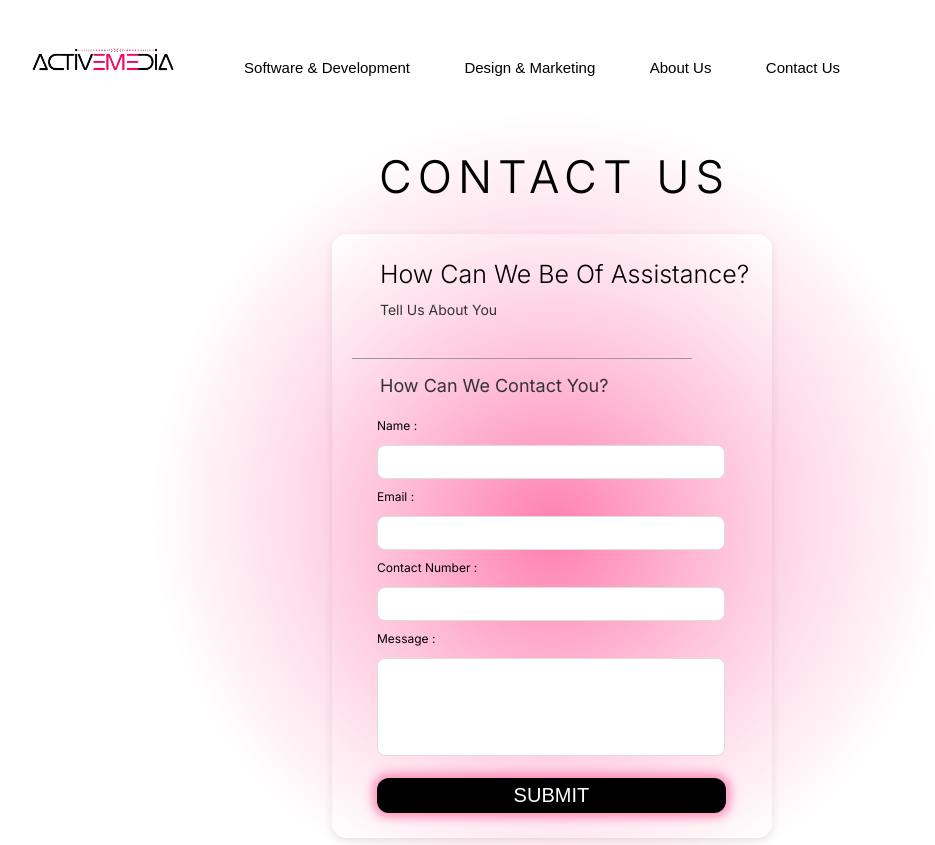
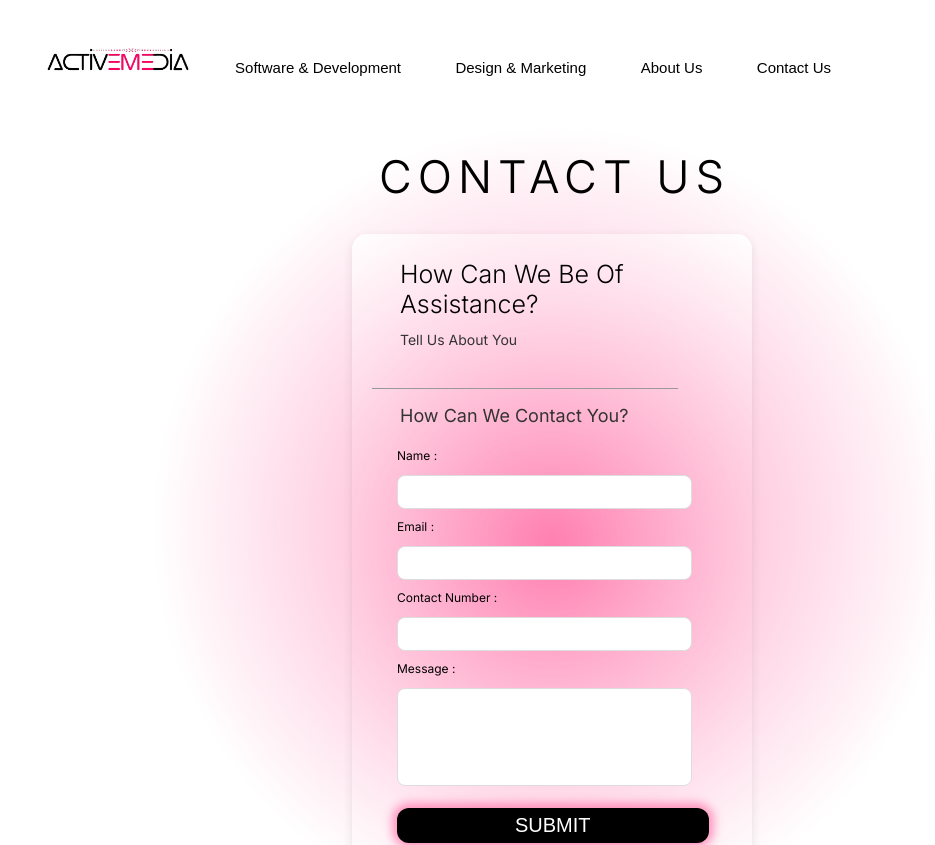
Before and after one commit to Divine-Ntambwe/Active-Media, a React (Vite) app: page /contact-us in a window 1280 px wide. Shown: the top 845 px of the page, without its empty margins (88-1023 px from the left). Built offline with nearby package versions, Linux system fonts and the light colour scheme.

Commit message:
worked on the navbar

```diff
--- a/src/pages/Contact_Us.jsx
+++ b/src/pages/Contact_Us.jsx
@@ -31,7 +31,9 @@ const Contact_Us = () => {
 
   return (
     <div className={styles.pageWrapper}>
-      <Navbar/>
+      <div className={styles.navbarContainer}>
+        <Navbar />
+      </div>
 
       {/* Page Title */}
       <h1 className={styles.heading}>CONTACT US</h1>
@@ -65,8 +67,6 @@ const Contact_Us = () => {
             }}
           />
 
-
-
           <button type="submit">SUBMIT</button>
         </form>
       </div>
--- a/src/pages/Contact_Us.module.css
+++ b/src/pages/Contact_Us.module.css
@@ -1,4 +1,10 @@
 @import url('https://fonts.googleapis.com/css2?family=Inter:ital,opsz,wght@0,14..32,100..900;1,14..32,100..900&family=Montserrat:ital,wght@0,100..900;1,100..900&display=swap');
+
+*{
+  box-sizing: border-box;
+  padding: 0%;
+  margin: 0%;
+}
 
 .pageWrapper {
   font-family: 'Inter', sans-serif;
@@ -9,7 +15,19 @@
   padding-bottom: 40px; /* Reduced from 50px */
   animation: appear 0.3s forwards;
   max-width: 1200px; /* Added to constrain overall width and reduce horizontal scroll */
-  margin: 0 auto; /* Center the wrapper */
+  margin: 0 auto;
+}
+
+/* Add this to your Contact_Us.module.css file */
+
+.navbarContainer {
+  position: sticky;
+  top: 0;
+  z-index: 1000; /* Ensure it stays above other content */
+  background-color: rgba(255, 255, 255, 0.7); /* Semi-transparent white background */
+  backdrop-filter: blur(7px); /* Apply blur effect to show underlying content faintly */
+  -webkit-backdrop-filter: blur(10px); /* Safari support */
+  width: 100%; /* Ensure full width coverage */
 }
 
 @keyframes appear {
```
